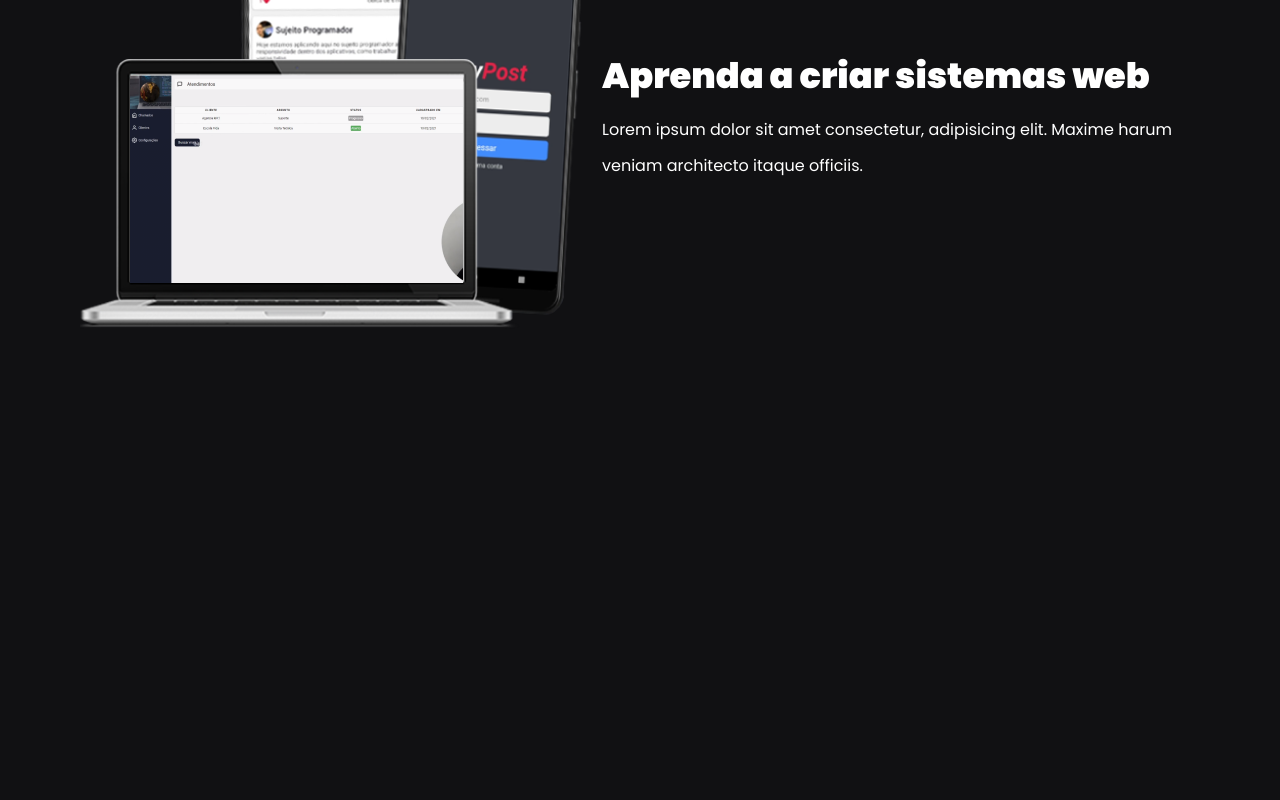
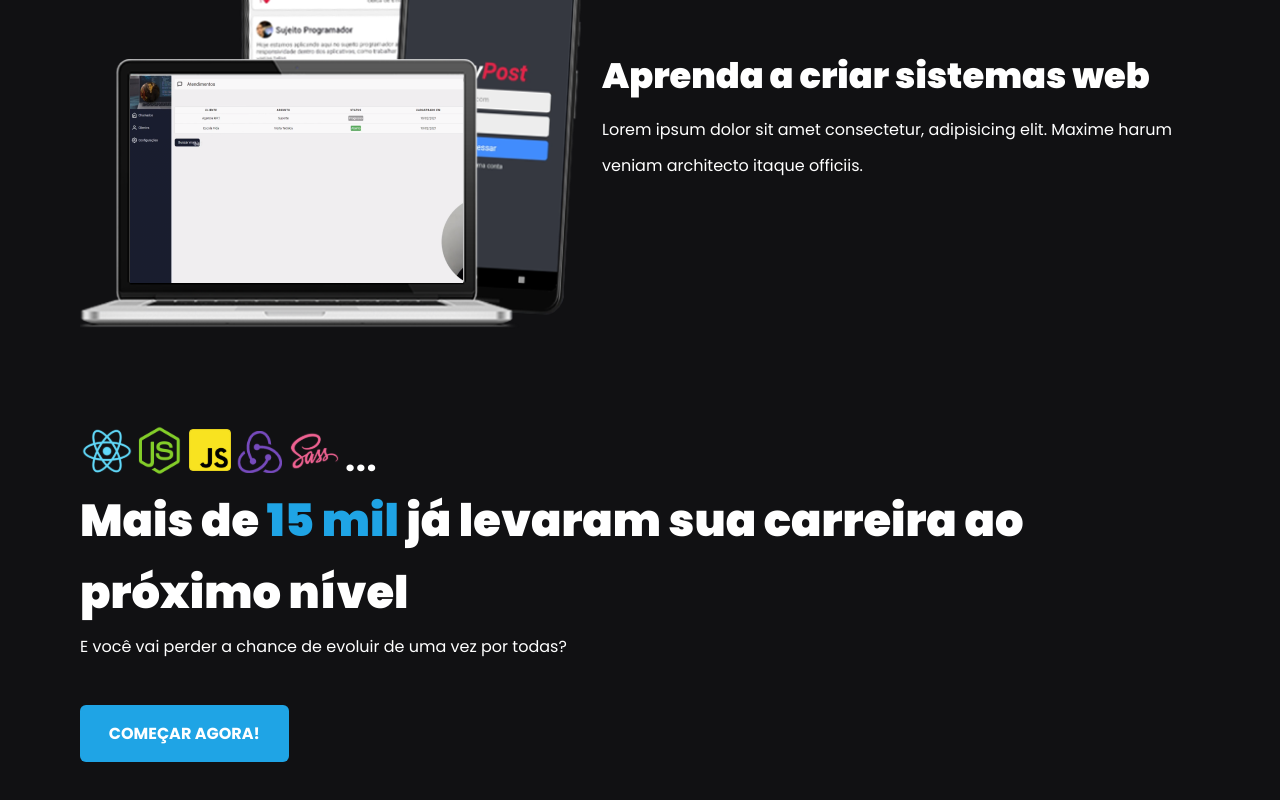
Before and after one commit to Adrianodbs/Sistema-de-sites, a Next.js app: page / in a window 1280 px wide. Shown: the part 1697-2497 px from the top of the page. Before the commit the page ends 2114 px from the top, so only its background shows below. Built offline with nearby package versions, Linux system fonts and the light colour scheme.

Commit message:
Criando footer

```diff
--- a/src/pages/index.tsx
+++ b/src/pages/index.tsx
@@ -1,5 +1,8 @@
 import styles from '../styles/home.module.scss'
 import Head from 'next/head'
+
+import Image from 'next/image'
+import techsImage from '../../public/images/techs.svg'
 
 export default function Home() {
   return (
@@ -49,6 +52,20 @@ export default function Home() {
             </span>
           </section>
         </div>
+
+        <div className={styles.nextLevelContent}>
+          <Image quality={100} src={techsImage} alt="tecnologias" />
+          <h2>
+            Mais de <span className={styles.alunos}>15 mil</span> já levaram sua
+            carreira ao próximo nível
+          </h2>
+          <span>
+            E você vai perder a chance de evoluir de uma vez por todas?
+          </span>
+          <a href="">
+            <button>COMEÇAR AGORA!</button>
+          </a>
+        </div>
       </main>
     </>
   )
```
